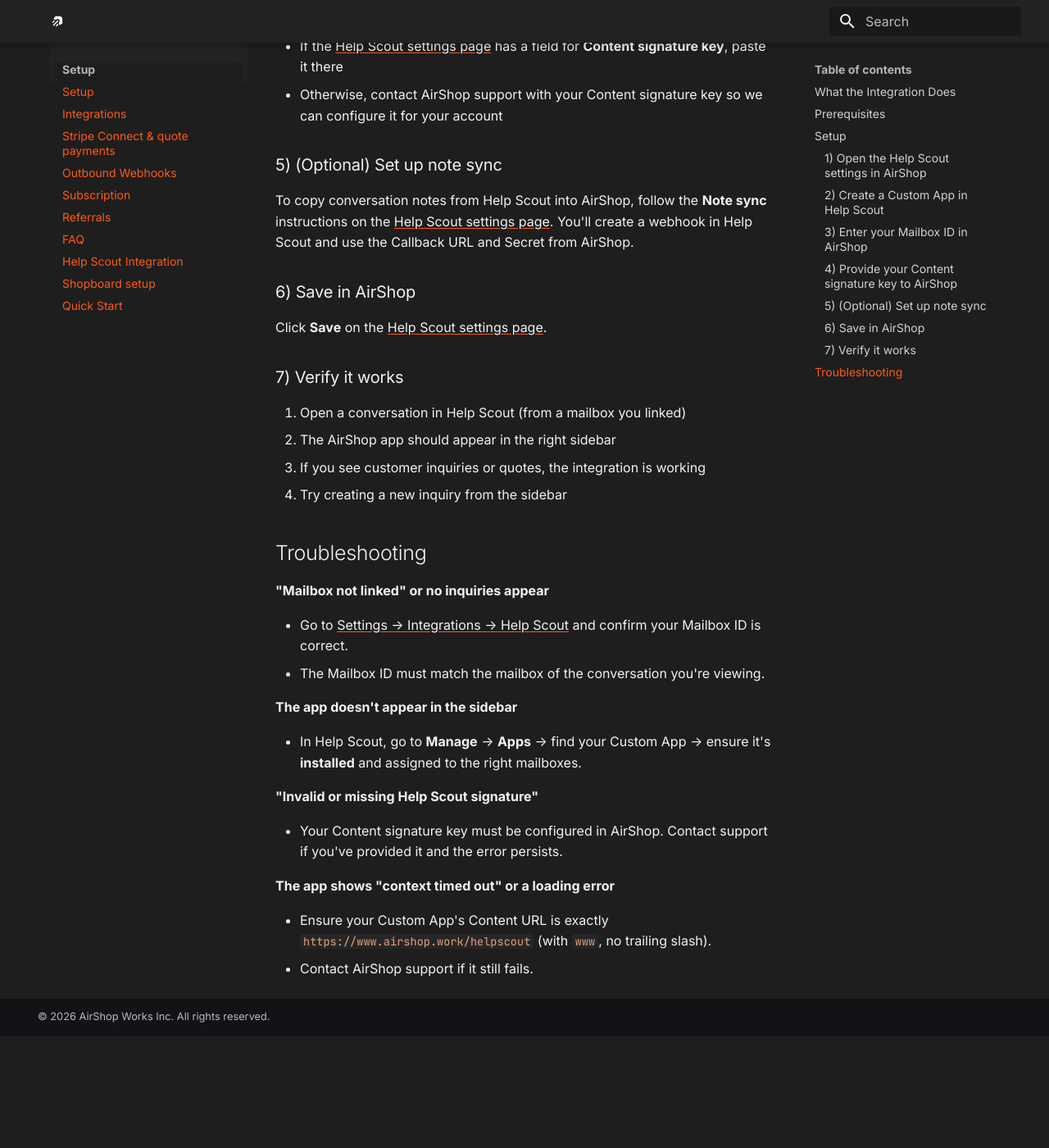
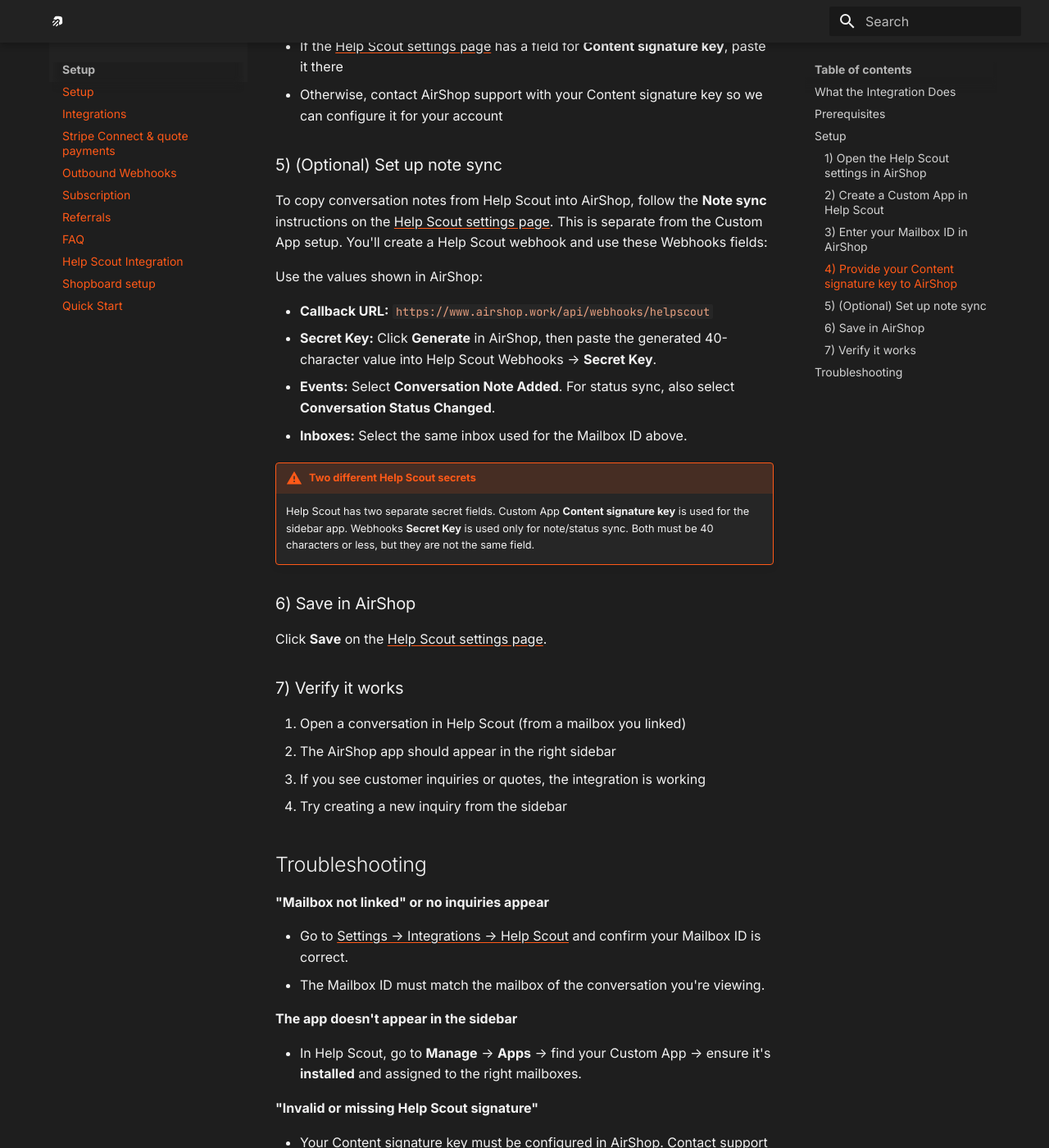
Before and after one commit to jbrewlet/airshop-docs, an MkDocs documentation site: the page built from docs/setup/helpscout.md, in a window 1280 px wide and 1400 px high, scrolled down 2335 px. Shown: the whole window at 82% size. Built offline with MkDocs 1.6.1 and Material for MkDocs 9.7.7, drawn with Linux system fonts in a browser that asks for light colours; plug-ins that fetch from the network failed and are left out; before the commit the page ends 3598 px from its top, so only the background shows below that; some of the changed text lies outside the part shown.

Commit message:
Clarify Help Scout setup docs for Custom App vs Webhooks fields.
Document exact Help Scout field names, separate Content signature key from webhook Secret Key, and add troubleshooting for Unauthorized errors.

```diff
--- a/docs/setup/helpscout.md
+++ b/docs/setup/helpscout.md
@@ -44,8 +44,8 @@
 3. Fill in:
    - **App name:** e.g. "AirShop"
    - **Content URL:** `https://www.airshop.work/helpscout` (no trailing slash)
-   - **Content signature key:** Generate a random string (40 characters or less) and save it. You'll need to provide this to AirShop (see 4)
-   - **Side Panel URLs:** Same as Content URL, or leave as instructed
+   - **Content signature key:** Paste the Content signature key provided by AirShop.
+   - **Side Panel URLs:** `https://www.airshop.work/helpscout`
 4. Click **Save**
 5. **Install the app** and assign it to the mailboxes you use for AirShop
 
@@ -64,7 +64,17 @@
 
 ### 5) (Optional) Set up note sync
 
-To copy conversation notes from Help Scout into AirShop, follow the **Note sync** instructions on the [Help Scout settings page](https://www.airshop.work/settings/integrations/helpscout). You'll create a webhook in Help Scout and use the Callback URL and Secret from AirShop.
+To copy conversation notes from Help Scout into AirShop, follow the **Note sync** instructions on the [Help Scout settings page](https://www.airshop.work/settings/integrations/helpscout). This is separate from the Custom App setup. You'll create a Help Scout webhook and use these Webhooks fields:
+
+Use the values shown in AirShop:
+
+- **Callback URL:** `https://www.airshop.work/api/webhooks/helpscout`
+- **Secret Key:** Click **Generate** in AirShop, then paste the generated 40-character value into Help Scout Webhooks → **Secret Key**.
+- **Events:** Select **Conversation Note Added**. For status sync, also select **Conversation Status Changed**.
+- **Inboxes:** Select the same inbox used for the Mailbox ID above.
+
+!!! warning "Two different Help Scout secrets"
+    Help Scout has two separate secret fields. Custom App **Content signature key** is used for the sidebar app. Webhooks **Secret Key** is used only for note/status sync. Both must be 40 characters or less, but they are not the same field.
 
 ### 6) Save in AirShop
 
@@ -91,6 +101,13 @@
 **"Invalid or missing Help Scout signature"**
 
 - Your Content signature key must be configured in AirShop. Contact support if you've provided it and the error persists.
+- Help Scout requires the Content signature key to be 40 characters or less.
+
+**"Unauthorized" when creating an inquiry**
+
+- Reopen the app from the Help Scout conversation sidebar and try again.
+- Confirm the Help Scout mailbox is linked in AirShop at [Settings → Integrations → Help Scout](https://www.airshop.work/settings/integrations/helpscout).
+- Confirm the **Content URL** is exactly `https://www.airshop.work/helpscout` and the mailbox assigned to the Custom App matches the Mailbox ID saved in AirShop.
 
 **The app shows "context timed out" or a loading error**
 
```
